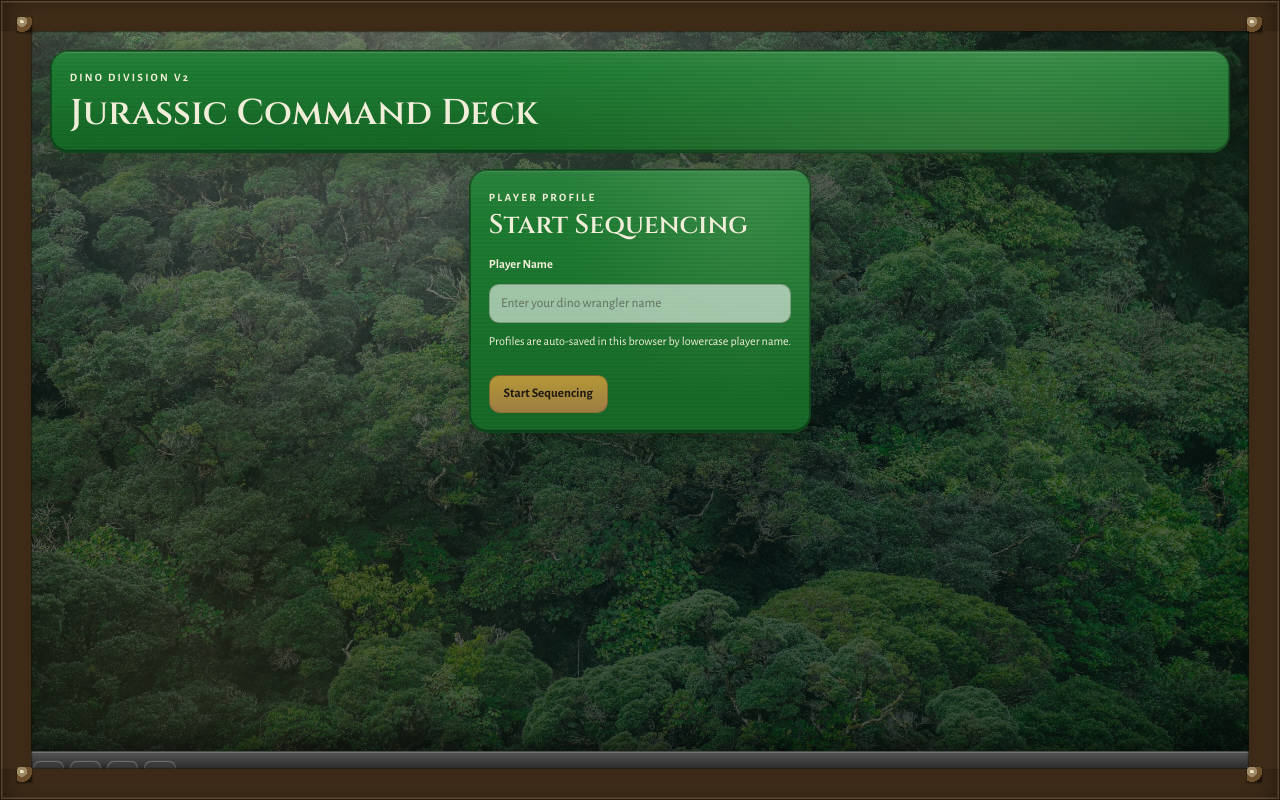
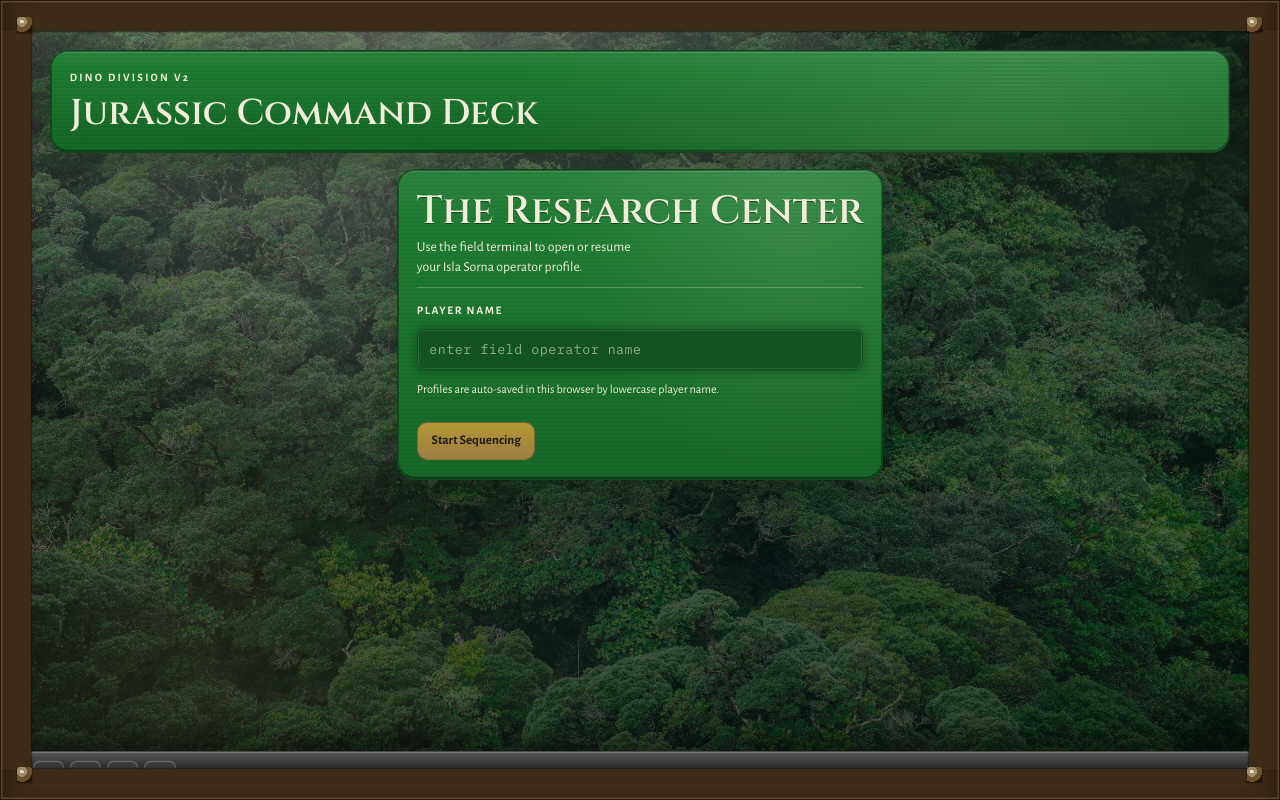
Before and after one commit to seezatnap/division-challenge, a Next.js app: page / in a window 1280 px wide. Built offline with nearby package versions, Linux system fonts and the light colour scheme.

Commit message:
style(player-start): (#13) restyle player-start Research Center treatment
Co-Authored-By: seezatnap <seezatnap@gmail.com>

```diff
--- a/src/app/globals.css
+++ b/src/app/globals.css
@@ -1778,10 +1778,38 @@
   margin-inline: auto;
 }
 
+.player-start-header {
+  margin-bottom: 0.2rem;
+  padding-bottom: 0.62rem;
+  border-bottom: 1px solid color-mix(in srgb, var(--jp-panel-text) 24%, transparent);
+}
+
+.player-start-title {
+  margin-top: 0;
+  color: color-mix(in srgb, var(--jp-panel-text) 96%, white);
+  font-size: clamp(1.7rem, 3.1vw, 2.45rem);
+  text-shadow: 0 1px 0 rgba(10, 42, 18, 0.65);
+}
+
+.player-start-subtitle {
+  margin-top: 0.35rem;
+  max-width: 32ch;
+  font-size: 0.86rem;
+  line-height: 1.4;
+  color: color-mix(in srgb, var(--jp-panel-text) 88%, #dce8c8);
+}
+
 .game-start-label {
   font-size: 0.78rem;
   font-weight: 700;
   color: color-mix(in srgb, var(--jp-bark) 86%, black);
+}
+
+.player-start-label {
+  font-size: 0.72rem;
+  letter-spacing: 0.14em;
+  text-transform: uppercase;
+  color: color-mix(in srgb, var(--jp-panel-text) 88%, white);
 }
 
 .game-start-input {
@@ -1793,14 +1821,49 @@
   color: color-mix(in srgb, var(--jp-bark) 88%, black);
 }
 
+.player-start-input {
+  border-radius: 0.38rem;
+  border: 1px solid color-mix(in srgb, var(--jp-panel-border) 84%, black);
+  padding: 0.58rem 0.72rem;
+  font-family: var(--font-jurassic-mono), "IBM Plex Mono", monospace;
+  font-size: 0.83rem;
+  letter-spacing: 0.04em;
+  text-transform: lowercase;
+  background: linear-gradient(
+    180deg,
+    color-mix(in srgb, var(--jp-panel-border) 80%, #0f2f16),
+    color-mix(in srgb, var(--jp-panel-border) 92%, #050f08)
+  );
+  color: color-mix(in srgb, var(--jp-panel-text) 95%, white);
+  box-shadow:
+    inset 0 0 0 1px color-mix(in srgb, var(--jp-panel-text) 12%, transparent),
+    0 0 0.65rem rgba(5, 23, 11, 0.42);
+}
+
+.player-start-input::placeholder {
+  color: color-mix(in srgb, var(--jp-panel-text) 58%, transparent);
+  text-transform: lowercase;
+}
+
 .game-start-input:focus-visible {
   outline: 2px solid color-mix(in srgb, var(--jp-amber) 72%, white);
   outline-offset: 1px;
 }
 
+.player-start-input:focus-visible {
+  outline: 2px solid color-mix(in srgb, var(--jp-amber) 82%, white);
+  box-shadow:
+    inset 0 0 0 1px color-mix(in srgb, var(--jp-panel-text) 22%, transparent),
+    0 0 0.8rem color-mix(in srgb, var(--jp-amber) 42%, transparent);
+}
+
 .game-start-helper {
   font-size: 0.76rem;
   color: color-mix(in srgb, var(--jp-jungle) 72%, var(--jp-bark));
+}
+
+.player-start-helper {
+  color: color-mix(in srgb, var(--jp-panel-text) 82%, #d8e5c0);
 }
 
 .game-start-error {
@@ -1810,6 +1873,12 @@
   color: rgba(129, 38, 9, 0.95);
   font-size: 0.76rem;
   padding: 0.5rem 0.6rem;
+}
+
+.player-start-error {
+  border-color: color-mix(in srgb, var(--jp-accent-red) 68%, black);
+  background: color-mix(in srgb, var(--jp-accent-red) 20%, rgba(7, 21, 10, 0.76));
+  color: color-mix(in srgb, var(--jp-panel-text) 94%, white);
 }
 
 .jp-button {
--- a/src/app/page.tsx
+++ b/src/app/page.tsx
@@ -1392,46 +1392,48 @@
             className="jurassic-panel player-start-panel"
             data-ui-surface="player-start"
           >
-            <div className="surface-header">
+            <div className="surface-header player-start-header">
               <div>
-                <p className="surface-kicker">Player Profile</p>
-                <h2 className="surface-title" id="player-start-heading">
-                  Start Sequencing
+                <h2 className="surface-title player-start-title" id="player-start-heading">
+                  The Research Center
                 </h2>
+                <p className="player-start-subtitle">
+                  Use the field terminal to open or resume your Isla Sorna operator profile.
+                </p>
               </div>
             </div>
 
             <form className="game-start-flow" onSubmit={handleStartSession}>
-              <label className="game-start-label" htmlFor="game-start-player-name">
+              <label className="game-start-label player-start-label" htmlFor="game-start-player-name">
                 Player Name
               </label>
               <input
                 autoComplete="name"
-                className="game-start-input"
+                className="game-start-input player-start-input"
                 id="game-start-player-name"
                 name="playerName"
                 onChange={(event) => {
                   setPlayerNameDraft(event.target.value);
                   setSessionStartError(null);
                 }}
-                placeholder="Enter your dino wrangler name"
+                placeholder="enter field operator name"
                 required
                 type="text"
                 value={playerNameDraft}
               />
 
-              <p className="game-start-helper">
+              <p className="game-start-helper player-start-helper">
                 Profiles are auto-saved in this browser by lowercase player name.
               </p>
 
               {sessionStartError ? (
-                <p className="game-start-error" role="alert">
+                <p className="game-start-error player-start-error" role="alert">
                   {sessionStartError}
                 </p>
               ) : null}
 
               {sessionStartStatus ? (
-                <p className="game-start-helper" role="status">
+                <p className="game-start-helper player-start-helper" role="status">
                   {sessionStartStatus}
                 </p>
               ) : null}
```
Also changed, not shown: 1 other file (tests, documents, lock files or other folders).
